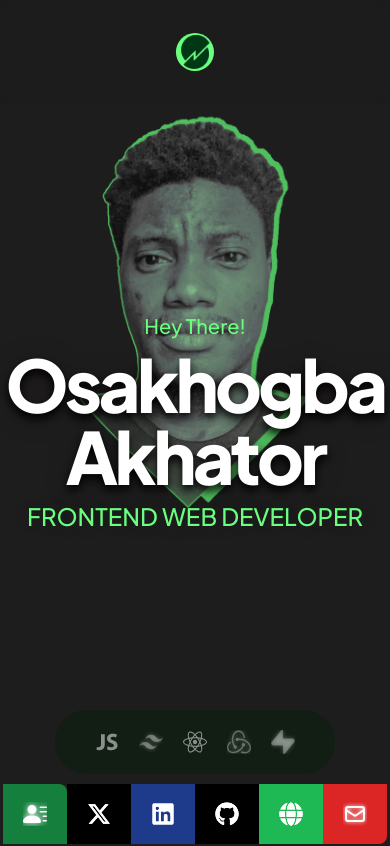
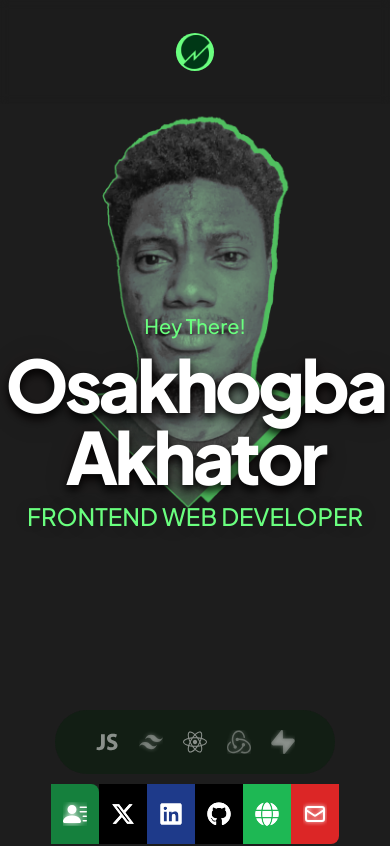
Before and after one commit to AkhatorEnosa/osa_portfolio, a React (Vite) app: page / in a window 390 px wide. Shown: the top 846 px of the page. Built offline with nearby package versions, Linux system fonts and the light colour scheme; a web font is replaced by a local one; what @xpd/tailwind-3dtransforms would draw is missing.

Commit message:
UI/UX adjustments

```diff
--- a/src/components/About.jsx
+++ b/src/components/About.jsx
@@ -5,7 +5,7 @@ const About = () => {
         <h1 className="text-5xl md:text-7xl lg:text-9xl font-extrabold text-[#6aff7f]/50 text-center">About Me</h1>
       </div>
       <div className="about-me-content w-full h-fit bg-[#1d1d1d] text-white py-10 md:py-20 overflow-scroll z-0">
-          <div className=" w-full flex flex-col justify-center items-center h-full px-10 lg:px-32">
+          <div className=" w-full flex flex-col justify-center items-center h-full px-20 lg:px-32">
             <div className="w-full text-sm md:text-xl font-thin text-center">
                 <p id="about" className="about-text tracking-wide lg:leading-9">
 
--- a/src/components/Sidebar.jsx
+++ b/src/components/Sidebar.jsx
@@ -9,32 +9,32 @@ const Sidebar = () => {
 
        <div className='side-bar flex fixed w-full md:w-fit flex-col bottom-0 md:top-[20%] justify-center items-center md:justify-normal md:items-start md:left-0 z-50 font-extralight text-xs text-white bg-[#003816] bg-transparent'>
         <ul className="flex md:flex-col">
-          <li className='side-link hidden md:w-[150px] h-[60px] md:flex items-center underline px-5 md:px-5 md:pl-2'>
+          <li className='side-link hidden w-fit lg:w-[150px] h-[60px] md:flex items-center underline px-5 md:px-5 md:pl-2'>
               Contact Me <FaAngleDoubleDown />
           </li>
-          <li className='side-link md:w-[150px] h-[60px] flex items-center px-5 md:px-5 md:-translate-x-20 hover:-translate-x-0 hover:rounded-r-lg duration-300 bg-green-700 z-50  rounded-tr-lg'>
-            <a href={Cv} target="_blank" className='w-full flex justify-between items-center'><span className="hidden md:flex">Resume</span>
-               <BsFillPersonLinesFill className="text-2xl md:text-3xl"/>
+          <li className='side-link w-fit lg:w-[150px] h-[60px] flex items-center px-3 lg:px-5 lg:-translate-x-20 hover:-translate-x-0 hover:rounded-r-lg duration-300 bg-green-700 z-50  rounded-tr-lg'>
+            <a href={Cv} target="_blank" className='w-fit lg:w-full flex justify-between items-center'><span className="hidden lg:flex">Resume</span>
+               <BsFillPersonLinesFill className="text-2xl lg:text-3xl"/>
             </a>
           </li>
-          <li className='side-link md:w-[150px] h-[60px] flex items-center px-5 md:px-5 md:-translate-x-20 hover:-translate-x-0 hover:rounded-r-lg duration-300 bg-black z-50'>
-            <a href="https://x.com/dev_rocksta" className='w-full flex justify-between items-center'><span className="hidden md:flex">X</span><FaXTwitter className="text-2xl md:text-3xl"/>
+          <li className='side-link w-fit lg:w-[150px] h-[60px] flex items-center px-3 lg:px-5 lg:-translate-x-20 hover:-translate-x-0 hover:rounded-r-lg duration-300 bg-black z-50'>
+            <a href="https://x.com/dev_rocksta" className='w-fit lg:w-full flex justify-between items-center'><span className="hidden lg:flex">X</span><FaXTwitter className="text-2xl lg:text-3xl"/>
             </a>
           </li>
-          <li className='side-link md:w-[150px] h-[60px] flex items-center px-5 md:px-5 md:-translate-x-20 hover:-translate-x-0 hover:rounded-r-lg duration-300 bg-blue-900 z-50'>
-            <a href="https://www.linkedin.com/in/osakhogba-akhator-024762139/" className='w-full flex justify-between items-center'><span className="hidden md:flex">LinkedIn</span><FaLinkedin className="text-2xl md:text-3xl"/>
+          <li className='side-link w-fit lg:w-[150px] h-[60px] flex items-center px-3 lg:px-5 lg:-translate-x-20 hover:-translate-x-0 hover:rounded-r-lg duration-300 bg-blue-900 z-50'>
+            <a href="https://www.linkedin.com/in/osakhogba-akhator-024762139/" className='w-fit lg:w-full flex justify-between items-center'><span className="hidden lg:flex">LinkedIn</span><FaLinkedin className="text-2xl lg:text-3xl"/>
             </a>
           </li>
-          <li className='side-link md:w-[150px] h-[60px] flex items-center px-5 md:px-5 md:-translate-x-20 hover:-translate-x-0 hover:rounded-r-lg duration-300 bg-black z-50'>
-            <a href="https://www.github.com/Akhatorenosa" className='w-full flex justify-between items-center'><span className="hidden md:flex">GitHub</span><FaGithub className="text-2xl md:text-3xl"/>
+          <li className='side-link w-fit lg:w-[150px] h-[60px] flex items-center px-3 lg:px-5 lg:-translate-x-20 hover:-translate-x-0 hover:rounded-r-lg duration-300 bg-black z-50'>
+            <a href="https://www.github.com/Akhatorenosa" className='w-fit lg:w-full flex justify-between items-center'><span className="hidden lg:flex">GitHub</span><FaGithub className="text-2xl lg:text-3xl"/>
             </a>
           </li>
-          <li className='side-link md:w-[150px] h-[60px] flex items-center px-5 md:px-5 md:-translate-x-20 hover:-translate-x-0 hover:rounded-r-lg duration-300 bg-[#1EB854] z-50'>
-            <a href="https://soozeer.netlify.app/#/aefea77c-748a-4850-bc28-5bc45f74a7ce" className='w-full flex justify-between items-center'><span className="hidden md:flex">Soozeer</span><FaGlobe className="text-2xl md:text-3xl"/>
+          <li className='side-link w-fit lg:w-[150px] h-[60px] flex items-center px-3 lg:px-5 lg:-translate-x-20 hover:-translate-x-0 hover:rounded-r-lg duration-300 bg-[#1EB854] z-50'>
+            <a href="https://soozeer.netlify.app/#/aefea77c-748a-4850-bc28-5bc45f74a7ce" className='w-fit lg:w-full flex justify-between items-center'><span className="hidden lg:flex">Soozeer</span><FaGlobe className="text-2xl lg:text-3xl"/>
             </a>
           </li>
-          <li className='side-link md:w-[150px] h-[60px] flex items-center px-5 md:px-5 md:-translate-x-20 hover:-translate-x-0 hover:rounded-r-lg duration-300 bg-red-600 z-50 rounded-br-lg'>
-            <a href="mailto:aosakhogba@gmail.com" className='w-full flex justify-between items-center'><span className="hidden md:flex">Email</span><HiOutlineMail className="text-2xl md:text-3xl"/>
+          <li className='side-link w-fit lg:w-[150px] h-[60px] flex items-center px-3 lg:px-5 lg:-translate-x-20 hover:-translate-x-0 hover:rounded-r-lg duration-300 bg-red-600 z-50 rounded-br-lg'>
+            <a href="mailto:aosakhogba@gmail.com" className='w-fit lg:w-full flex justify-between items-center'><span className="hidden lg:flex">Email</span><HiOutlineMail className="text-2xl lg:text-3xl"/>
             </a>
           </li>
         </ul>
```
